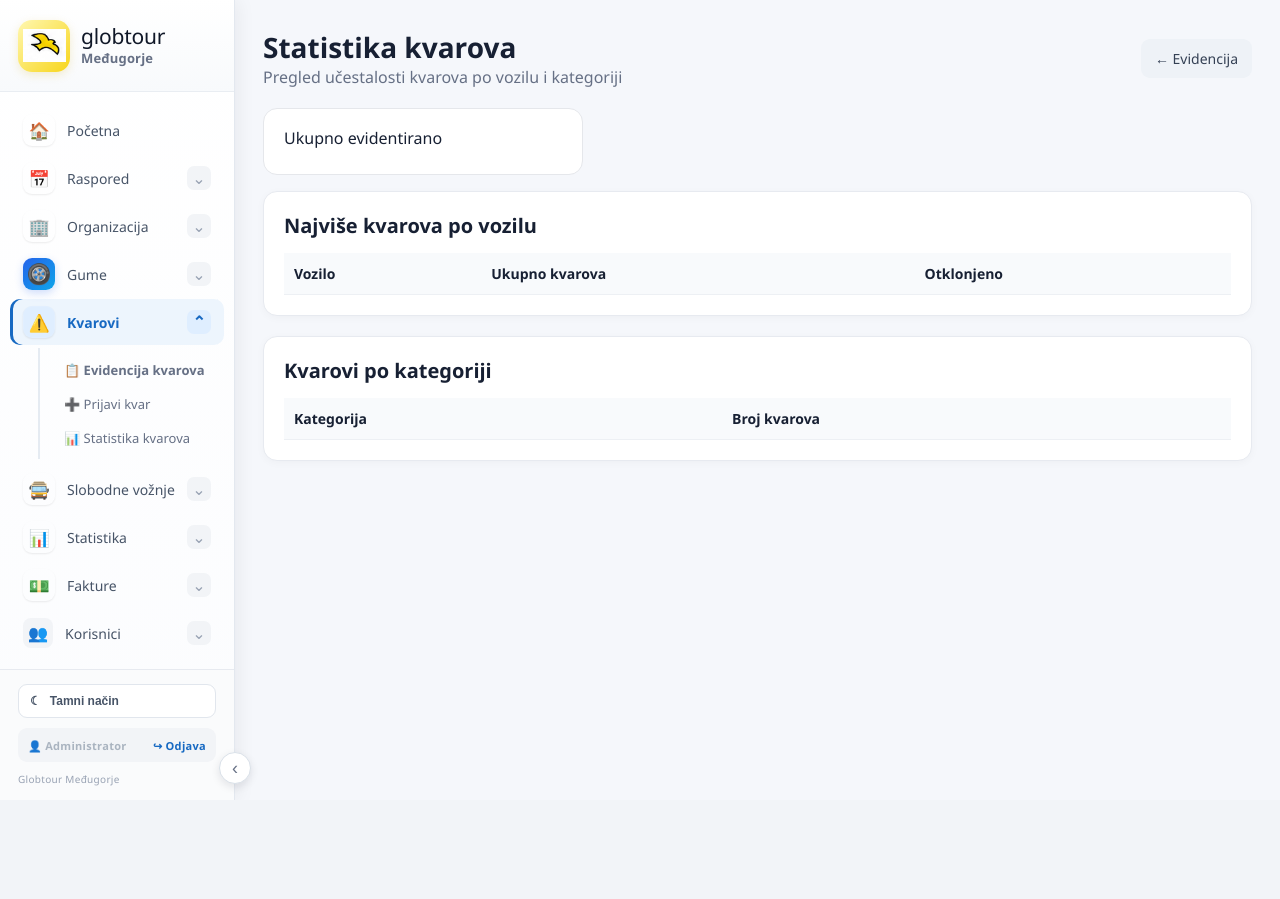
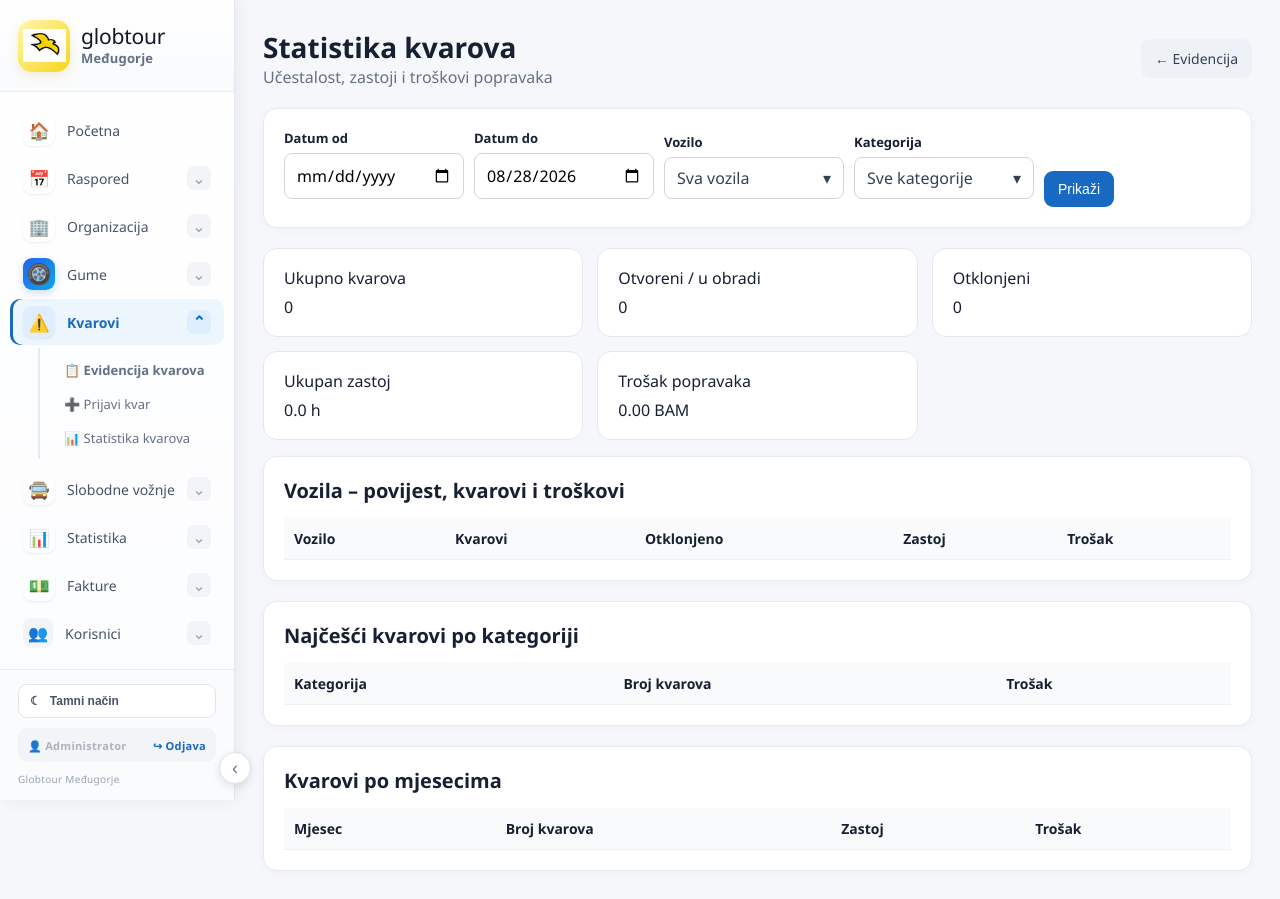
Before and after one commit to Izelenika/Globtour, a Flask app: page /kvarovi/statistika in a window 1280 px wide. Before the commit the page ends 800 px from the top, so only its background shows below. Run offline with Flask 3, Linux system fonts and the light colour scheme; a user stored in the database is signed in; data comes from the database, SQL or seed files in the repository; data that the repository does not hold is empty.

Commit message:
Update breakdown_statistics.html

```diff
--- a/templates/breakdown_statistics.html
+++ b/templates/breakdown_statistics.html
@@ -1 +1,19 @@
-{% extends "base.html" %}{% block content %}<div class="title"><div><h1>Statistika kvarova</h1><div class="muted">Pregled učestalosti kvarova po vozilu i kategoriji</div></div><a class="btn secondary" href="/kvarovi">← Evidencija</a></div><div class="stats-grid"><div class="stat-card"><div class="stat-label">Ukupno evidentirano</div><div class="stat-value">{{total}}</div></div></div><div class="panel"><h2>Najviše kvarova po vozilu</h2><table><tr><th>Vozilo</th><th>Ukupno kvarova</th><th>Otklonjeno</th></tr>{% for r in by_vehicle %}<tr><td>{{r.vehicle}}</td><td>{{r.total}}</td><td>{{r.resolved}}</td></tr>{% endfor %}</table></div><div class="panel"><h2>Kvarovi po kategoriji</h2><table><tr><th>Kategorija</th><th>Broj kvarova</th></tr>{% for r in by_category %}<tr><td>{{r.category}}</td><td>{{r.total}}</td></tr>{% endfor %}</table></div>{% endblock %}
+{% extends "base.html" %}{% block content %}
+<div class="title"><div><h1>Statistika kvarova</h1><div class="muted">Učestalost, zastoji i troškovi popravaka</div></div><a class="btn secondary" href="/kvarovi">← Evidencija</a></div>
+<div class="panel"><form class="filters">
+<div class="field"><label>Datum od</label><input type="date" name="date_from" value="{{date_from}}"></div>
+<div class="field"><label>Datum do</label><input type="date" name="date_to" value="{{date_to}}"></div>
+<div class="field"><label>Vozilo</label><select name="vehicle"><option value="">Sva vozila</option>{% for x in vehicles %}<option value="{{x}}" {% if vehicle==x %}selected{% endif %}>{{x}}</option>{% endfor %}</select></div>
+<div class="field"><label>Kategorija</label><select name="category"><option value="">Sve kategorije</option>{% for x in categories %}<option value="{{x}}" {% if category==x %}selected{% endif %}>{{x}}</option>{% endfor %}</select></div>
+<button class="btn">Prikaži</button></form></div>
+<div class="stats-grid">
+<div class="stat-card"><div class="stat-label">Ukupno kvarova</div><div class="stat-value">{{summary.total}}</div></div>
+<div class="stat-card"><div class="stat-label">Otvoreni / u obradi</div><div class="stat-value">{{summary.open or 0}}</div></div>
+<div class="stat-card"><div class="stat-label">Otklonjeni</div><div class="stat-value">{{summary.resolved or 0}}</div></div>
+<div class="stat-card"><div class="stat-label">Ukupan zastoj</div><div class="stat-value">{{"%.1f"|format(summary.downtime or 0)}} h</div></div>
+<div class="stat-card"><div class="stat-label">Trošak popravaka</div><div class="stat-value">{{"{:,.2f}".format(summary.repair_cost or 0)}} BAM</div></div>
+</div>
+<div class="panel"><h2>Vozila – povijest, kvarovi i troškovi</h2><table><tr><th>Vozilo</th><th>Kvarovi</th><th>Otklonjeno</th><th>Zastoj</th><th>Trošak</th></tr>{% for r in by_vehicle %}<tr><td><a href="/kvarovi/vozilo/{{r.vehicle|urlencode}}"><b>{{r.vehicle}}</b></a></td><td>{{r.total}}</td><td>{{r.resolved or 0}}</td><td>{{"%.1f"|format(r.downtime or 0)}} h</td><td>{{"{:,.2f}".format(r.repair_cost or 0)}} BAM</td></tr>{% endfor %}</table></div>
+<div class="panel"><h2>Najčešći kvarovi po kategoriji</h2><table><tr><th>Kategorija</th><th>Broj kvarova</th><th>Trošak</th></tr>{% for r in by_category %}<tr><td>{{r.category}}</td><td>{{r.total}}</td><td>{{"{:,.2f}".format(r.repair_cost or 0)}} BAM</td></tr>{% endfor %}</table></div>
+<div class="panel"><h2>Kvarovi po mjesecima</h2><table><tr><th>Mjesec</th><th>Broj kvarova</th><th>Zastoj</th><th>Trošak</th></tr>{% for r in by_month %}<tr><td>{{r.month}}</td><td>{{r.total}}</td><td>{{"%.1f"|format(r.downtime or 0)}} h</td><td>{{"{:,.2f}".format(r.repair_cost or 0)}} BAM</td></tr>{% endfor %}</table></div>
+{% endblock %}
```
